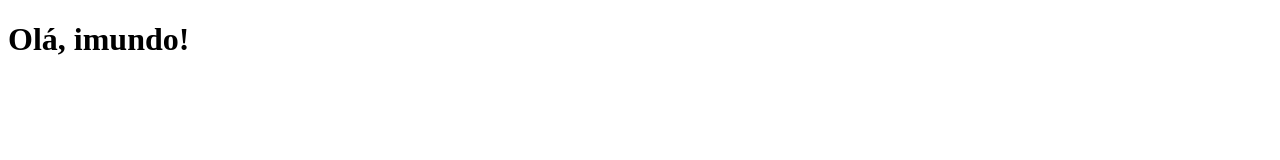
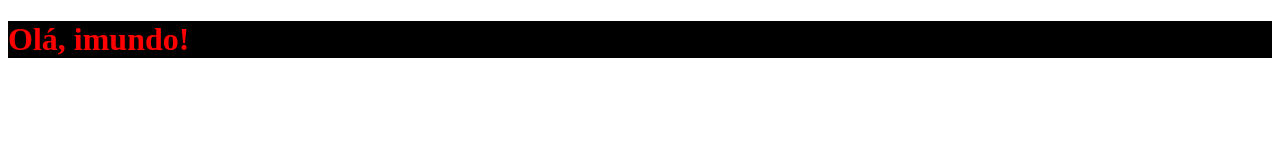
Before and after one commit to matheusbohrer/test, a plain HTML site: page index.html in a window 1280 px wide. Drawn offline with Linux system fonts and the light colour scheme.

Commit message:
Adição de CSS

```diff
--- a/index.html
+++ b/index.html
@@ -3,6 +3,7 @@
 <head>
     <meta charset="UTF-8">
     <meta name="viewport" content="width=device-width, initial-scale=1.0">
+    <link rel="stylesheet" href="style.css">
     <title>Test</title>
 </head>
 <body>
--- /dev/null
+++ b/style.css
@@ -0,0 +1,4 @@
+h1 {
+    color: red;
+    background-color: black;
+}
```
